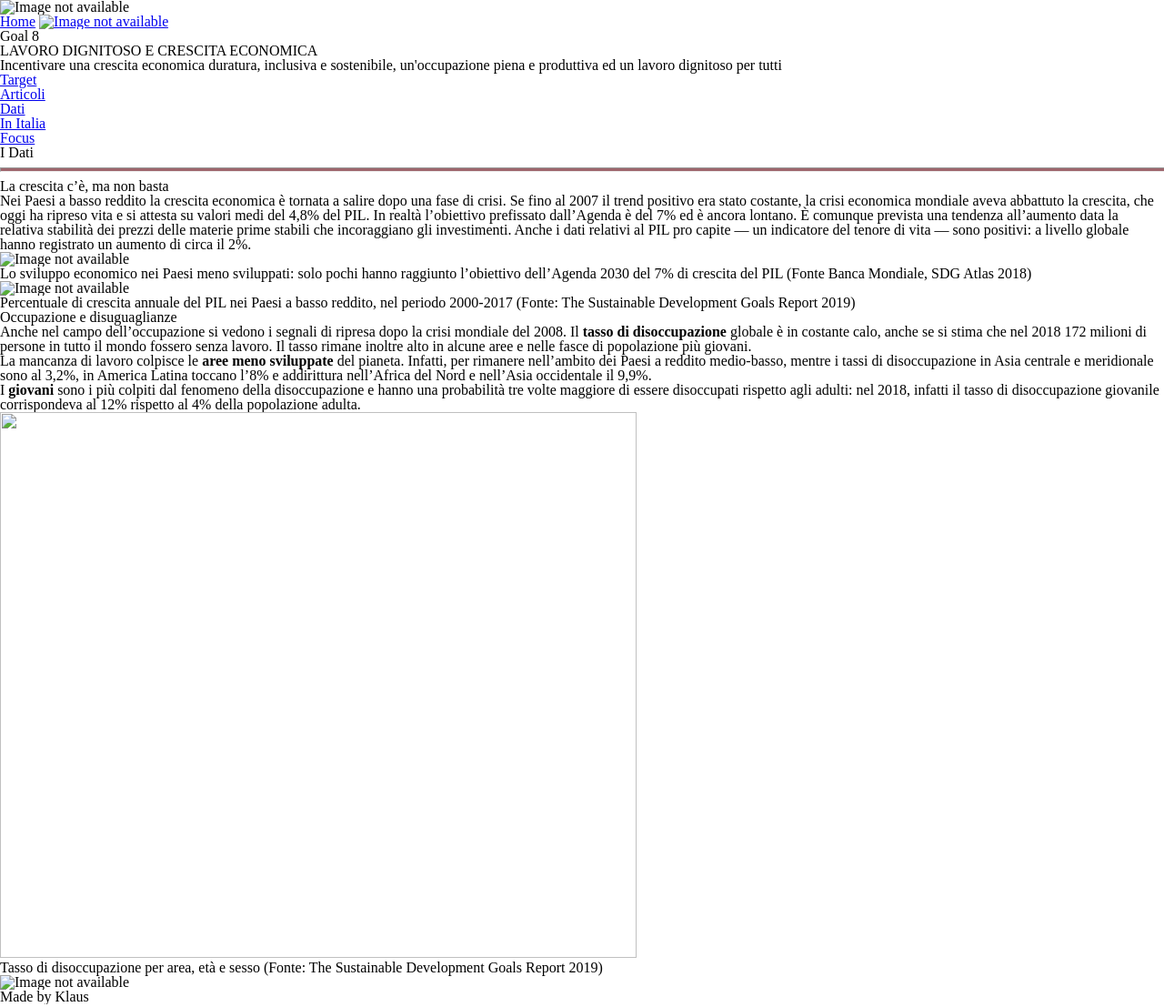
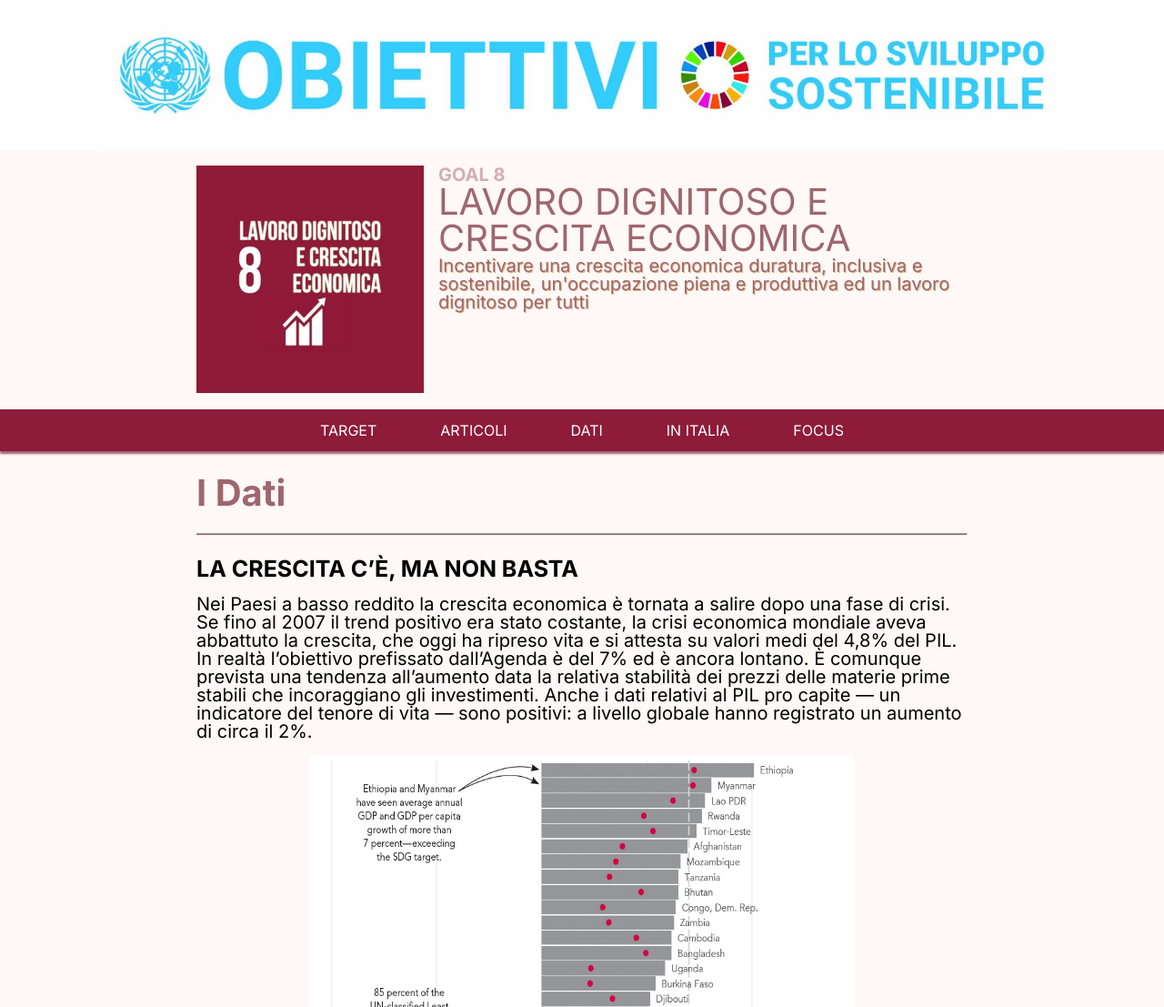
Before and after one commit to DajaKlaus/SitoObbiettivoN8-2030, a plain HTML site: page Pgs/Dati.html in a window 1280 px wide. Shown: the top 1107 px of the page at 91% size. Drawn offline with nearby package versions, Linux system fonts and the light colour scheme; the site is published under a folder, as on GitHub Pages, so addresses that start at the root find nothing.

Commit message:
project sistemato

```diff
--- a/Pgs/Dati.html
+++ b/Pgs/Dati.html
@@ -8,7 +8,7 @@
         <title>Dati | OBIETTIVO N.8</title>
 
         <link rel="stylesheet" href="https://cdnjs.cloudflare.com/ajax/libs/meyer-reset/2.0/reset.min.css" integrity="sha512-NmLkDIU1C/C88wi324HBc+S2kLhi08PN5GDeUVVVC/BVt/9Izdsc9SVeVfA1UZbY3sHUlDSyRXhCzHfr6hmPPw==" crossorigin="anonymous" referrerpolicy="no-referrer" />
-        <link rel="stylesheet" href="/css/Dati.css">
+        <link rel="stylesheet" href="../css/Dati.css">
         <link rel="preconnect" href="https://fonts.googleapis.com">
         <link rel="preconnect" href="https://fonts.gstatic.com" crossorigin>
         <link href="https://fonts.googleapis.com/css2?family=Inter:wght@300;400;700;900&display=swap" rel="stylesheet">
@@ -16,12 +16,12 @@
 
     <body>
         <section class="logo">
-            <img src="/img/Agenda2030.jpg" alt="Image not available">
+            <img src="../img/Agenda2030.jpg" alt="Image not available">
         </section>
 
         <header class="explanation">
-            <a href="/Pgs/index.html" id="home" class="intro-text">Home</a>
-            <a href="/Pgs/index.html"><img src="/Img/n8.jpg" width="250" height="250" alt="Image not available"></a>
+            <a href="../index.html" id="home" class="intro-text">Home</a>
+            <a href="../index.html"><img src="../Img/n8.jpg" width="250" height="250" alt="Image not available"></a>
             <section class="explanation-content">
                 <h2 class="intro-text">Goal 8</h2>
                 <h1 class="med-text">LAVORO DIGNITOSO E CRESCITA ECONOMICA</h1>
@@ -31,11 +31,11 @@
 
         <nav class="header">
             <ul class="menu">
-                <li><a href="/Pgs/Target.html">Target</a></li>
-                <li><a href="/Pgs/Articoli.html">Articoli</a></li>
-                <li><a href="/Pgs/Dati.html">Dati</a></li>
-                <li><nobr><a href="/Pgs/Italia.html">In Italia</a></nobr></li>
-                <li><a href="/Pgs/Focus.html">Focus</a></li>
+                <li><a href="../Pgs/Target.html">Target</a></li>
+                <li><a href="../Pgs/Articoli.html">Articoli</a></li>
+                <li><a href="../Pgs/Dati.html">Dati</a></li>
+                <li><nobr><a href="../Pgs/Italia.html">In Italia</a></nobr></li>
+                <li><a href="../Pgs/Focus.html">Focus</a></li>
             </ul>
 
             <div class="hamburger">
@@ -45,7 +45,7 @@
             </div>
         </nav>
 
-        <script src="/js/script.js"></script>
+        <script src="../js/script.js"></script>
 
         <section class="hero1">
             <h2 class="med-text">I Dati</h2>
@@ -55,9 +55,9 @@
             <h3>La crescita c’è, ma non basta</h3>
             <p class="normal-text">Nei Paesi a basso reddito la crescita economica è tornata a salire dopo una fase di crisi. Se fino al 2007 il trend positivo era stato costante, la crisi economica mondiale aveva abbattuto la crescita, che oggi ha ripreso vita e si attesta su valori medi del 4,8% del PIL. In realtà l’obiettivo prefissato dall’Agenda è del 7% ed è ancora lontano. È comunque prevista una tendenza all’aumento data la relativa stabilità dei prezzi delle materie prime stabili che incoraggiano gli investimenti. Anche i dati relativi al PIL pro capite — un indicatore del tenore di vita — sono positivi: a livello globale hanno registrato un aumento di circa il 2%.</p>
             <section class="hero1-content">
-                <img id="menoSvilupp" src="/Img/DatiPMenoSvilup.png" width="600" height="750" alt="Image not available">
+                <img id="menoSvilupp" src="../Img/DatiPMenoSvilup.png" width="600" height="750" alt="Image not available">
                 <p class="small-text, did">Lo sviluppo economico nei Paesi meno sviluppati: solo pochi hanno raggiunto l’obiettivo dell’Agenda 2030 del 7% di crescita del PIL (Fonte Banca Mondiale, SDG Atlas 2018)</p>
-                <img id="anni" src="/Img/anni.png" alt="Image not available">
+                <img id="anni" src="../Img/anni.png" alt="Image not available">
                 <p class="small-text, did">Percentuale di crescita annuale del PIL nei Paesi a basso reddito, nel periodo 2000-2017 (Fonte: The Sustainable Development Goals Report 2019)</p>
             </section>
 
@@ -66,13 +66,13 @@
             <p class="normal-text">La mancanza di lavoro colpisce le <span style="font-weight: bold; grid-column-start: 1; grid-column-end: 13;">aree meno sviluppate</span> del pianeta. Infatti, per rimanere nell’ambito dei Paesi a reddito medio-basso, mentre i tassi di disoccupazione in Asia centrale e meridionale sono al 3,2%, in America Latina toccano l’8% e addirittura nell’Africa del Nord e nell’Asia occidentale il 9,9%.</p>
             <p class="normal-text">I <span style="font-weight: bold; grid-column-start: 1; grid-column-end: 13;">giovani</span> sono i più colpiti dal fenomeno della disoccupazione e hanno una probabilità tre volte maggiore di essere disoccupati rispetto agli adulti: nel 2018, infatti il tasso di disoccupazione giovanile corrispondeva al 12% rispetto al 4% della popolazione adulta.</p>
             <section class="hero1-content">
-                <img id="RAS" src="/Img/RegioniAnniSesso.png" width="700" height="600" alt="">
+                <img id="RAS" src="../Img/RegioniAnniSesso.png" width="700" height="600" alt="">
                 <p class="small-text, did">Tasso di disoccupazione per area, età e sesso (Fonte: The Sustainable Development Goals Report 2019)</p>
             </section>
         </section>
 
         <footer class="hero2">
-            <img src="/Img/logo.jpg" width="270" height="270" alt="Image not available">
+            <img src="../Img/logo.jpg" width="270" height="270" alt="Image not available">
             <p class="small-text">Made by Klaus</p>
         </footer>
     </body>
```
Also changed, not shown: Pgs/Articoli.html (+14 -14 lines), Pgs/Focus.html (+12 -12 lines), Pgs/Italia.html (+13 -13 lines), Pgs/Target.html (+11 -11 lines), index.html (+12 -12 lines).
